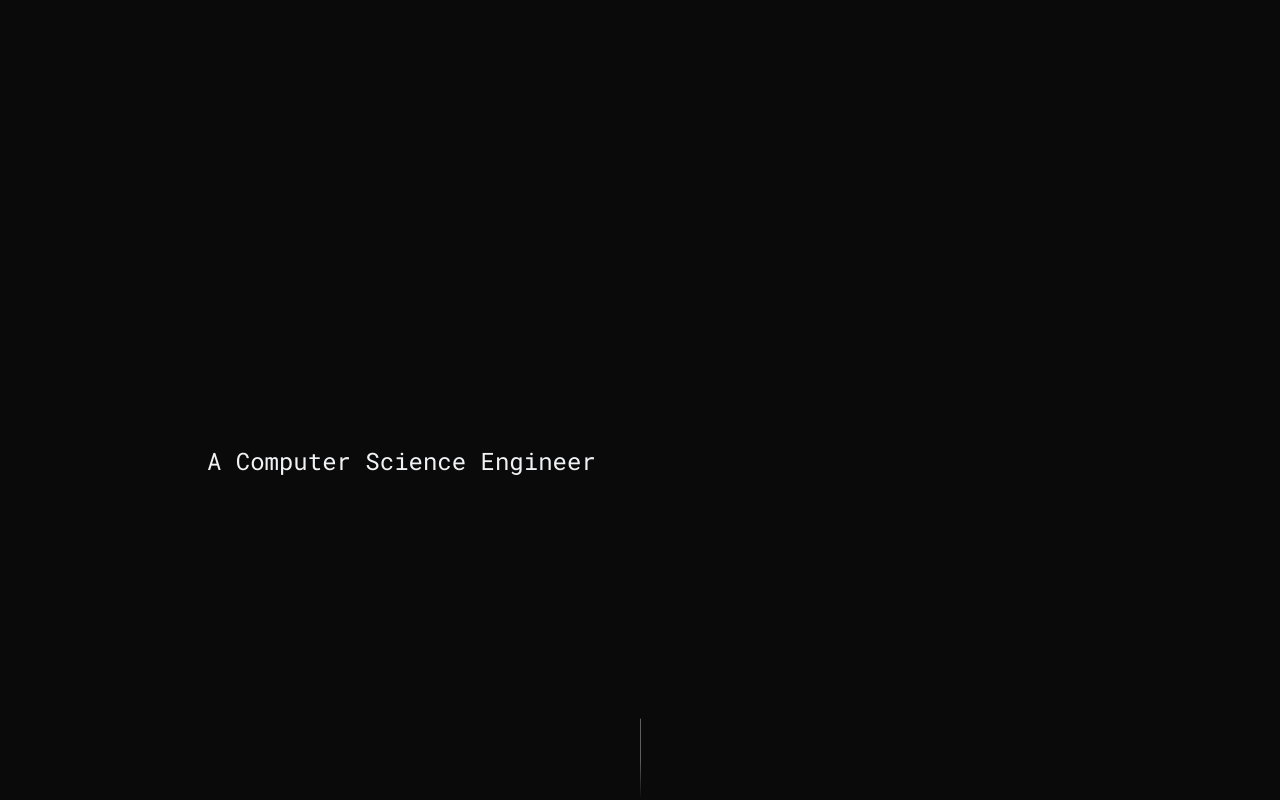
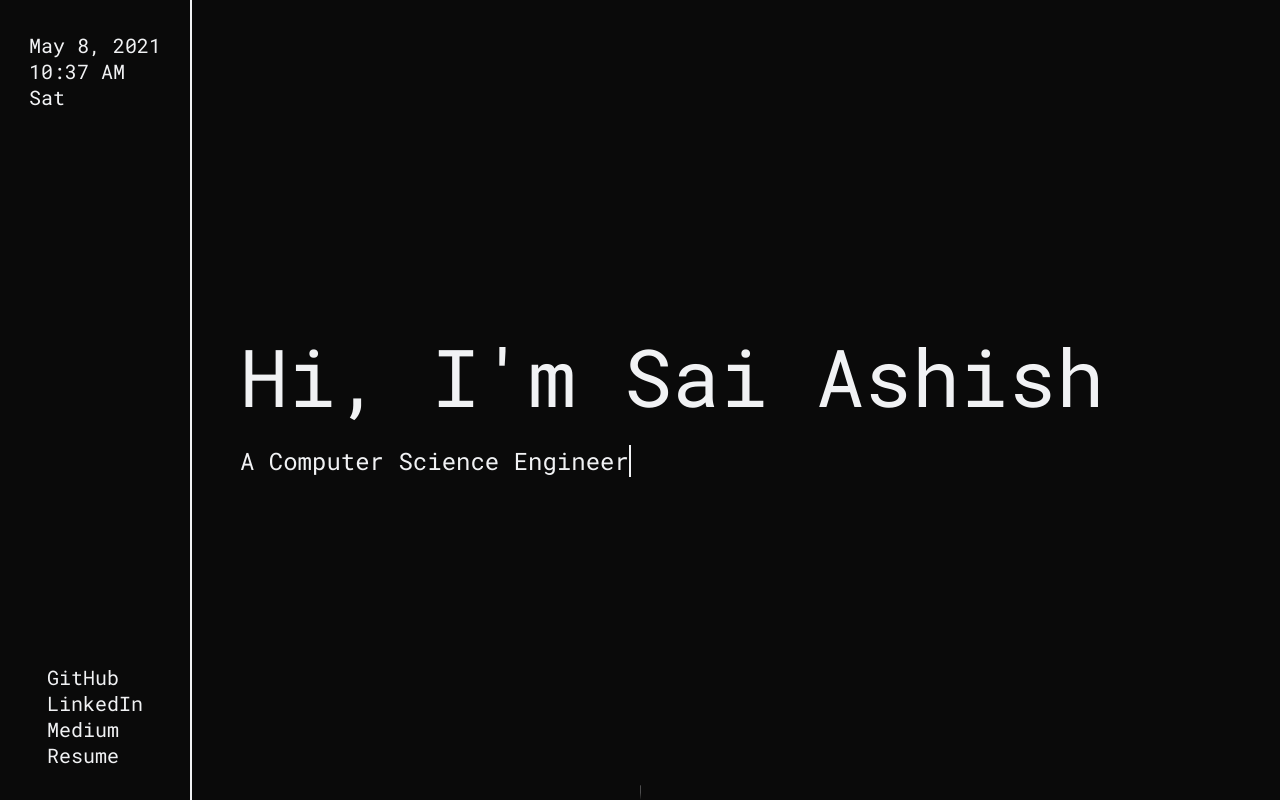
Before and after one commit to saiashish90/portfolio-2021, a Next.js app: page / in a window 1280 px wide. Shown: the top 800 px of the page. Built offline with nearby package versions, Linux system fonts and the light colour scheme.

Commit message:
added time erase and write. added left side bar

```diff
--- /dev/null
+++ b/hooks/useDateTime.js
@@ -0,0 +1,25 @@
+import { useEffect, useState } from "react";
+export function useDateTime() {
+  const [date, setDate] = useState(new Date());
+  useEffect(() => {
+    const timer = setInterval(() => {
+      setDate(new Date());
+    }, 30 * 1000);
+    return () => {
+      clearInterval(timer);
+    };
+  }, []);
+  const line1 = `${date.toLocaleDateString("en-us", {
+    month: "short",
+    day: "numeric",
+    year: "numeric",
+  })}`;
+  const line2 = `${date.toLocaleTimeString("en-us", {
+    hour: "2-digit",
+    minute: "2-digit",
+  })}`;
+  const line3 = `${date.toLocaleDateString("en-us", {
+    weekday: "short",
+  })}`;
+  return [line1, line2, line3];
+}
--- a/pages/index.js
+++ b/pages/index.js
@@ -1,21 +1,50 @@
 import Home from "../styles/Home.module.scss";
-import Image from "next/image";
-import { useEffect } from "react";
+import { useEffect, useRef } from "react";
+import { useDateTime } from "../hooks/useDateTime";
 export default function index() {
+  const isInitialMount = useRef(true);
+  let time = useDateTime();
+  useEffect(() => {
+    if (isInitialMount.current) {
+      isInitialMount.current = false;
+      document.getElementById("time").innerHTML = time[1];
+      console.log("ount");
+    } else {
+      console.log("time changed");
+      document.getElementById("time").classList.add(Home.time_erase);
+      setTimeout(() => {
+        document.getElementById("time").classList.remove(Home.time_erase);
+        document.getElementById("time").innerHTML = time[1];
+        document.getElementById("time").classList.add(Home.time_type);
+        setTimeout(() => {
+          document.getElementById("time").classList.remove(Home.time_type);
+        }, 2000);
+      }, 2000);
+    }
+  }, [...time]);
   return (
     <div className={Home.wrapper}>
       <div className={Home.main}>
+        <div className={Home.leftmargin}>
+          <div className={Home.date}>
+            <span>{time[0]}</span>
+            <span id="time"></span>
+            <span>{time[2]}</span>
+          </div>
+          <div className={Home.links}>
+            <span>GitHub</span>
+            <span>LinkedIn</span>
+            <span>Medium</span>
+            <span>Resume</span>
+          </div>
+        </div>
         {/* Text */}
         <div className={Home.text}>
           {/* Name */}
-          <div className={Home.name}>
-            <h1>Hi, I'm Sai Ashish</h1>
-          </div>
+          <h1 className={Home.h1}>Hi, I'm Sai Ashish</h1>
           {/* Designation */}
           <div className={Home.desig}>
-            <div>
-              <h2>A Computer Science Engineer</h2>
-            </div>
+            <h2>A Computer Science Engineer</h2>
           </div>
         </div>
         {/* Animation */}
--- a/styles/Home.module.scss
+++ b/styles/Home.module.scss
@@ -1,75 +1,11 @@
 @import "./_partials/fonts";
+@import "./_partials/animations";
 %panel {
   position: relative;
   width: 100%;
   height: 100%;
 }
 
-%underline {
-  display: inline-block;
-  &::after {
-    content: "";
-    display: block;
-    width: 0;
-    height: 3px;
-    background: var(--text-dark-mode);
-    transition: width 0.3s;
-  }
-  &:hover::after {
-    width: 100%;
-    transition: width 0.3s;
-  }
-}
-%typing {
-  overflow: hidden;
-  white-space: nowrap;
-  border-right: 0.15rem solid var(--text-dark-mode);
-  animation: typing 2s steps(18, end) forwards;
-  @keyframes typing {
-    0% {
-      width: 0;
-      border-color: var(--text-dark-mode);
-    }
-    99.999% {
-      width: 100%;
-      border-color: var(--text-dark-mode);
-    }
-    100% {
-      border-color: transparent;
-    }
-  }
-}
-%typing-second {
-  @extend %typing;
-  animation: typing-sec 4s steps(25, end), cursor 0.75s step-end infinite 4s;
-  @keyframes typing-sec {
-    0% {
-      width: 0;
-      border-color: transparent;
-    }
-    50% {
-      width: 0%;
-      border-color: transparent;
-    }
-    50.001% {
-      width: 0%;
-      border-color: var(--text-dark-mode);
-    }
-    100% {
-      width: 100%;
-      border-color: var(--text-dark-mode);
-    }
-  }
-  @keyframes cursor {
-    from,
-    to {
-      border-color: transparent;
-    }
-    50% {
-      border-color: var(--text-dark-mode);
-    }
-  }
-}
 .wrapper {
   position: absolute;
   width: 100%;
@@ -81,34 +17,50 @@
   top: 0;
   left: 0;
   display: flex;
-  justify-content: center;
+  justify-content: flex-start;
   align-items: center;
-  flex-direction: column;
-  gap: 5rem;
+  gap: 3rem;
   font-family: "Roboto Mono";
   color: var(--text-dark-mode);
   background-color: var(--bg-dark-mode);
+  .leftmargin {
+    display: flex;
+    justify-content: space-between;
+    align-items: center;
+    flex-direction: column;
+    height: 100%;
+    width: 15%;
+    padding: 2rem 1rem;
+    border-right: 2px solid var(--text-dark-mode);
+    font-size: 1.25rem;
+    .date {
+      display: flex;
+      flex-direction: column;
+    }
+    .links {
+      display: flex;
+      flex-direction: column;
+    }
+  }
   .text {
     display: flex;
     flex-direction: column;
     gap: 1rem;
-    .name {
-      display: flex;
-      width: 100%;
-      h1 {
-        font-weight: normal;
-        font-size: 5rem;
-        margin: 0;
-        @extend %typing;
-      }
+
+    h1 {
+      font-weight: normal;
+      font-size: 5rem;
+      margin: 0;
+      @include typing(2s, 0s);
     }
+
     .desig {
-      display: flex;
+      width: fit-content;
       h2 {
         font-weight: normal;
         font-size: 1.5rem;
         margin: 0;
-        @extend %typing-second;
+        @include typing(2s, 2s, infinite);
       }
     }
   }
@@ -116,7 +68,7 @@
     position: absolute;
     bottom: 0px;
     left: 50%;
-    width: 1px;
+    width: 0px;
     height: 100px;
     background-color: transparent;
     &::before {
@@ -125,7 +77,7 @@
       width: 100%;
       height: 100%;
       background: linear-gradient(var(--text-dark-mode), var(--text-dark-mode), transparent);
-      animation: animate 1.5s linear infinite;
+      animation: scroll 1.5s linear 4s infinite;
     }
   }
 }
@@ -141,21 +93,9 @@
   color: var(--text-dark-mode-fg);
   background: var(--fg-dark-mode);
 }
-
-@keyframes animate {
-  0% {
-    transform-origin: bottom;
-    transform: scaleY(0);
-    opacity: 0;
-  }
-  50% {
-    transform-origin: bottom;
-    transform: scaleY(0.5);
-    opacity: 1;
-  }
-  100% {
-    transform-origin: bottom;
-    transform: scaleY(1);
-    opacity: 0;
-  }
+.time_erase {
+  @include typing(2s, 0s, $type: erase);
 }
+.time_type {
+  @include typing(2s, 0s);
+}
--- /dev/null
+++ b/styles/_partials/_animations.scss
@@ -0,0 +1,83 @@
+%underline {
+  display: inline-block;
+  &::after {
+    content: "";
+    display: block;
+    width: 0;
+    height: 3px;
+    background: var(--text-dark-mode);
+    transition: width 0.3s;
+  }
+  &:hover::after {
+    width: 100%;
+    transition: width 0.3s;
+  }
+}
+@mixin typing($duration, $delay, $infinite: null, $type: typing) {
+  overflow: hidden;
+  white-space: nowrap;
+  @if $type==typing {
+    width: 0;
+  } @else {
+    width: 100%;
+  }
+  animation: $type $duration steps(18, end) $delay forwards, cursor 0.75s step-end $delay $infinite;
+  @keyframes typing {
+    0% {
+      width: 0;
+      border-right: 0.15rem solid var(--text-dark-mode);
+    }
+    99.999% {
+      width: 100%;
+      border-right: 0.15rem solid var(--text-dark-mode);
+    }
+    100% {
+      width: 100%;
+      border-right: none;
+    }
+  }
+  @keyframes erase {
+    0% {
+      width: 100%;
+      border-right: 0.15rem solid var(--text-dark-mode);
+    }
+    99.999% {
+      width: 0;
+      border-right: 0.15rem solid var(--text-dark-mode);
+    }
+    100% {
+      width: 0;
+      border-right: none;
+    }
+  }
+  @keyframes cursor {
+    from,
+    to {
+      border-right: none;
+    }
+    50% {
+      border-right: 0.15rem solid var(--text-dark-mode);
+    }
+  }
+}
+
+@keyframes scroll {
+  0% {
+    width: 1px;
+    transform-origin: bottom;
+    transform: scaleY(0);
+    opacity: 0;
+  }
+  50% {
+    width: 1px;
+    transform-origin: bottom;
+    transform: scaleY(0.5);
+    opacity: 1;
+  }
+  100% {
+    width: 1px;
+    transform-origin: bottom;
+    transform: scaleY(1);
+    opacity: 0;
+  }
+}
```
